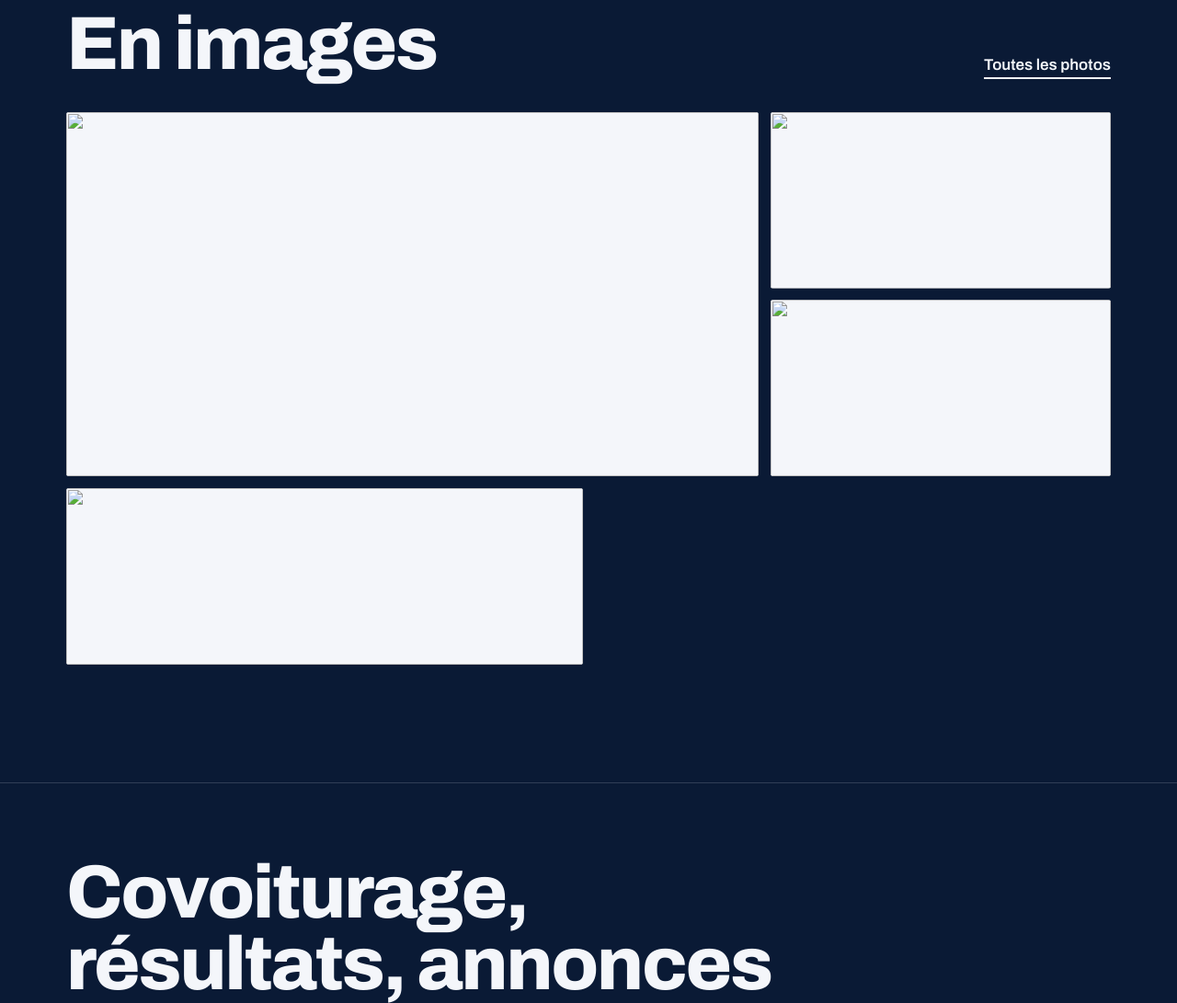
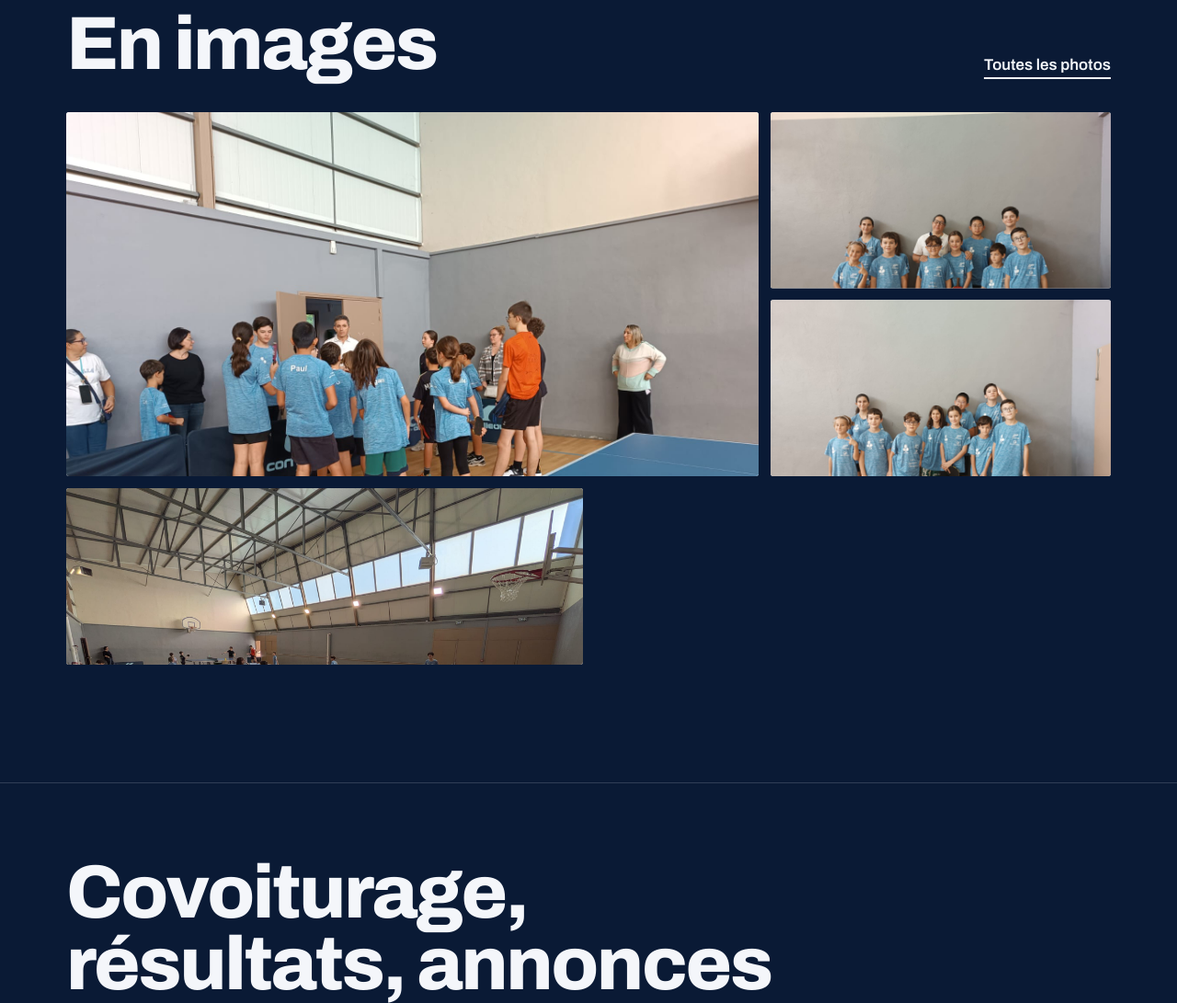
Before and after one commit to PingBastelicaccia/Ping-Bastelicaccia, a plain HTML site: page index.html in a window 1280 px wide. Shown: the part 5180-6271 px from the top of the page at 92% size. Drawn offline with Linux system fonts and the light colour scheme.

Commit message:
Add files via upload

```diff
--- a/index.html
+++ b/index.html
@@ -675,10 +675,10 @@ const EVENEMENTS = [
 /* Une photo par ligne. Dépose le fichier dans img/galerie/ puis ajoute sa ligne ici.
    Tant que la liste est vide, des rectangles « Placeholder » prennent leur place. */
 const PHOTOS = [
-  { src: "img/galerie/image1.jpeg", legende: "Photo du club" },
-  { src: "img/galerie/WhatsApp%20Image%202026-11-14%20at%2009.37.001.jpeg", legende: "Photo du club" },
-  { src: "img/galerie/WhatsApp%20Image%202026-11-14%20at%2009.37.19.jpeg", legende: "Photo du club" },
-  { src: "img/galerie/WhatsApp%20Image%202026-11-15%20at%2018.17.282.jpeg", legende: "Photo du club" },
+  { src: "img/galerie/image_1.jpeg", legende: "Photo du club" },
+  { src: "img/galerie/image_2.jpeg", legende: "Photo du club" },
+  { src: "img/galerie/image_3.jpeg", legende: "Photo du club" },
+  { src: "img/galerie/image_4.jpeg", legende: "Photo du club" },
 ];
 
 /* =====================================================================
```
